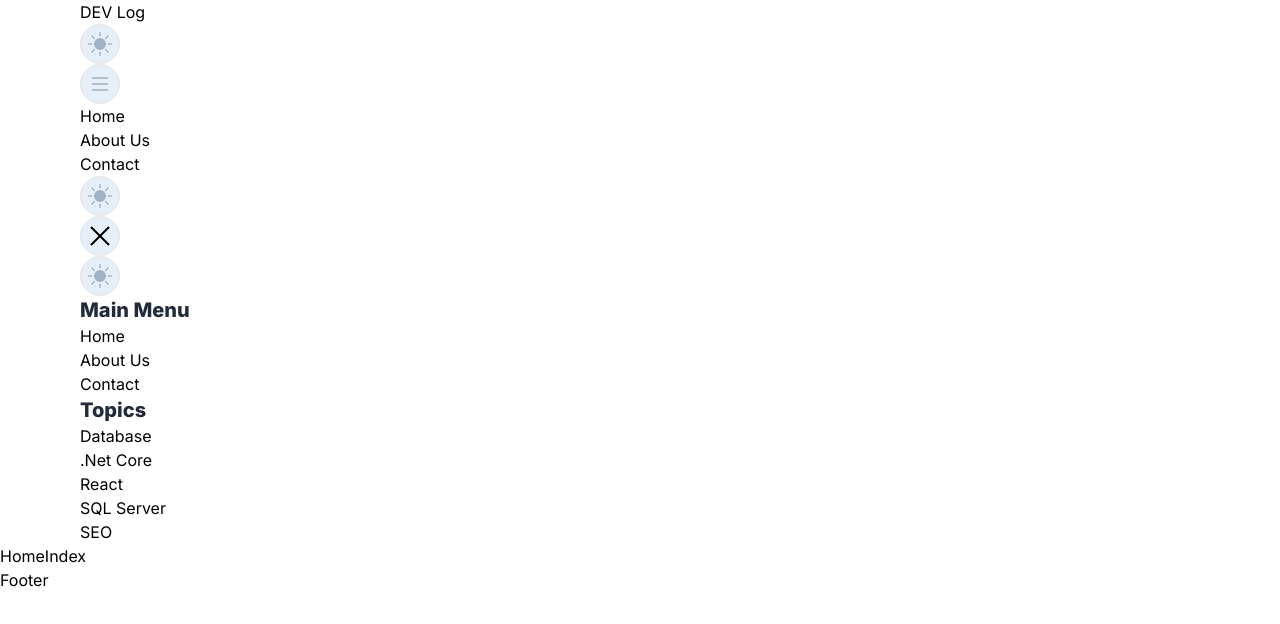
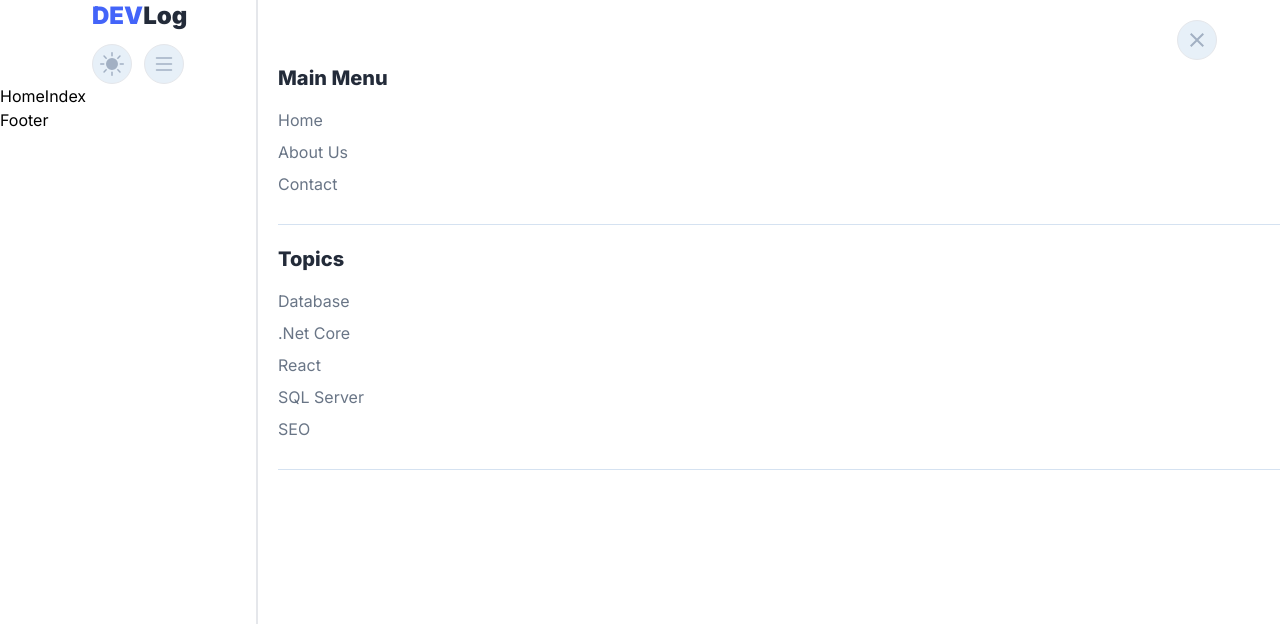
Before and after one commit to sdy2000/dev-log, a React (Create React App) app: page / in a window 1280 px wide. Shown: the top 624 px of the page. Built offline with nearby package versions, Linux system fonts and the light colour scheme.

Commit message:
Updadte header and add style

```diff
--- a/src/assets/global.css
+++ b/src/assets/global.css
@@ -1,3 +1,21 @@
 @tailwind base;
 @tailwind components;
 @tailwind utilities;
+
+@layer components{
+    /*--------------- Header ----------------*/
+    .mobile-nav-wrapper{
+        @apply pb-5 mb-5 border-b border-b-lap dark:border-b-dap
+    }
+    .mobile-nav-wrapper .title{
+        @apply text-xl font-extrabold text-lfp mb-4
+    }
+    .mobile-nav-wrapper ul li{
+        @apply mb-2
+    }
+    .mobile-nav-wrapper ul li a{
+        @apply text-base text-lfs dark:text-dfs transition-all duration-300 hover:text-accent dark:hover:text-accent
+    }
+
+
+}
--- a/src/assets/style/styles.css
+++ b/src/assets/style/styles.css
@@ -27,4 +27,9 @@ body {
 
 .dark-theme::-webkit-scrollbar-track {
   background: hsl(219, 27%, 20%);
+}
+
+/*=============== Base ===============*/
+.mobile-nav {
+  transition: 0.7s cubic-bezier(1, 0, 0.3, 0.7);
 }/*# sourceMappingURL=styles.css.map */
--- a/src/assets/style/styles.scss
+++ b/src/assets/style/styles.scss
@@ -29,3 +29,10 @@ body {
 .dark-theme::-webkit-scrollbar-track {
     background: hsl(219, 27%, 20%);
 }
+
+
+/*=============== Base ===============*/
+
+.mobile-nav {
+    transition: 0.7s cubic-bezier(1, 0, 0.3, 0.7);
+}
--- a/src/parts/Header.jsx
+++ b/src/parts/Header.jsx
@@ -1,26 +1,39 @@
-import React from 'react'
+import React, { useEffect, useState } from 'react'
 import { IconButton, ThemeButton } from '../components'
 import { BsList } from 'react-icons/bs'
-import { GrClose } from 'react-icons/gr'
+import { IoMdClose } from 'react-icons/io'
 import { Link } from 'react-router-dom'
 import '../assets/global.css'
 
 const Header = () => {
+    const [isOpenList, setIsOpenList] = useState(false);
+
+
+    function OpenList() {
+        console.log(isOpenList);
+        (isOpenList === true) ? setIsOpenList(false) : setIsOpenList(true);
+    }
+    console.log(window.innerWidth);
+    console.log(isOpenList);
     return (
-        <header className='container'>
-            <nav className=''>
-                <a className='' href="/"><span className=''>DEV</span> Log</a>
-            </nav>
+        <header>
+            <div className='container bg-lbp dark:bg-dbp'>
+                <nav className='navbar flex flex-col justify-between items-start gap-3 px-3'>
+                    <a className='logo text-lfp dark:text-dfp text-2xl font-black' href="/">
+                        <span className='text-accent'>DEV</span>
+                        Log
+                    </a>
 
-            <div className=''>
+
+                    <div className='btn-group flex items-center gap-3'>
                         <ThemeButton />
-                <span>
+                        <span onClick={OpenList}>
                             <IconButton value={<BsList />} />
                         </span>
                     </div>
 
-            <div className=''>
-                <ul className=''>
+                    <div className='flex-wrapper hidden'>
+                        <ul className='desktop-nav'>
                             <li><Link to="#">Home</Link></li>
                             <li><Link to="#">About Us</Link></li>
                             <li><Link to="#">Contact</Link></li>
@@ -28,19 +41,22 @@ const Header = () => {
                         <ThemeButton />
                     </div>
 
-            <div className=''>
-                <IconButton value={<GrClose />} />
-                <ThemeButton />
-                <div>
-                    <h3 className='text-xl font-extrabold text-lfp'>Main Menu</h3>
+                    <div className={`mobile-nav fixed inset-0 bg-lbp dark:bg-dbp py-16 px-5 overflow-auto
+                     overscroll-contain z-10 border-l-2 border-b-lap dark:border-b-dap
+                     ${isOpenList ? 'translate-x-[100%] invisible' : 'translate-x-[20%] visible'}`}>
+                        <span onClick={OpenList} className='nav-close-btn absolute top-5 right-[25%]'>
+                            <IconButton value={<IoMdClose />} />
+                        </span>
+                        <div className='mobile-nav-wrapper'>
+                            <h3 className='title'>Main Menu</h3>
                             <ul>
                                 <li><Link to="#">Home</Link></li>
                                 <li><Link to="#">About Us</Link></li>
                                 <li><Link to="#">Contact</Link></li>
                             </ul>
                         </div>
-                <div>
-                    <h3 className='text-xl font-extrabold text-lfp'>Topics</h3>
+                        <div className='mobile-nav-wrapper'>
+                            <h3 className='title'>Topics</h3>
                             <ul>
                                 <li><Link to="#">Database</Link></li>
                                 <li><Link to="#">.Net Core</Link></li>
@@ -50,6 +66,8 @@ const Header = () => {
                             </ul>
                         </div>
                     </div>
+                </nav>
+            </div>
         </header>
     )
 }
```
Also changed, not shown: 1 other file (tests, documents, lock files or other folders). Lines whose indentation alone changed are shown as unchanged.
